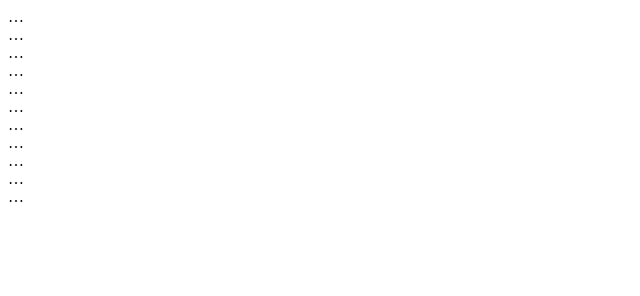
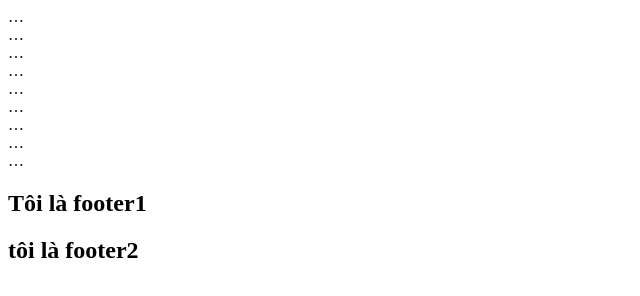
Before and after one commit to Tu-Hao/BC69-Diner-Project, a plain HTML site: page index.html in a window 1280 px wide. Shown: the whole page, without its empty margins (0-640 px from the left). Drawn offline with Linux system fonts and the light colour scheme.

Commit message:
test push code

```diff
--- a/index.html
+++ b/index.html
@@ -22,8 +22,12 @@
     <section class="w3l-clients" id="testimonials">…</section>
 
     <footer>
-      <section class="w3l-footer-29-main">…</section>
-      <section class="w3l-copyright">…</section>
+      <section class="w3l-footer-29-main">
+        <h1>Tôi là footer1</h1>
+      </section>
+      <section class="w3l-copyright">
+        <h1>tôi là footer2</h1>
+      </section>
     </footer>
   </body>
 </html>
```
